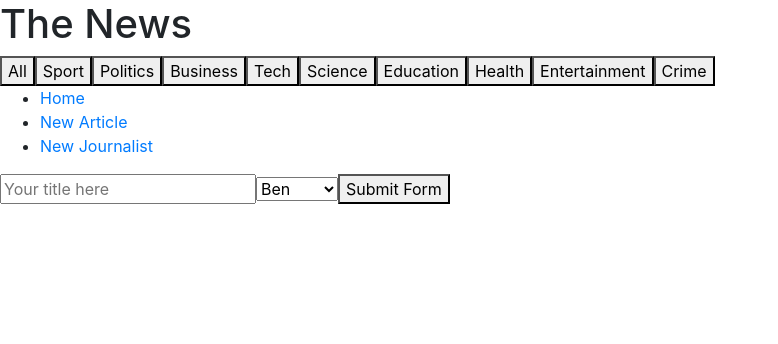
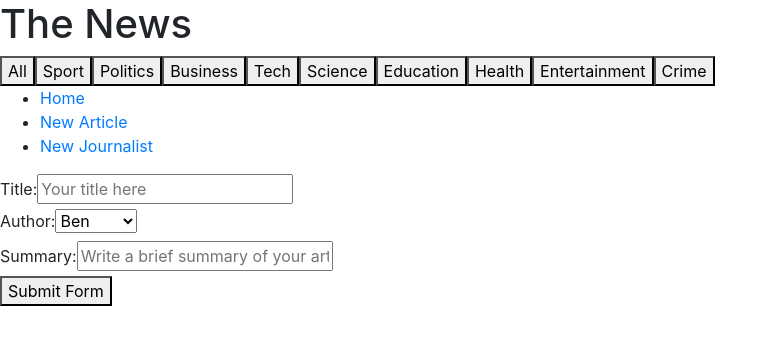
Before and after one commit to evebram/React_News_App, a React (Create React App) app: page /article in a window 1280 px wide. Shown: the top 344 px of the page, without its empty margins (0-778 px from the left). Built offline with nearby package versions, Linux system fonts and the light colour scheme; no server answers.

Commit message:
Added summary field

```diff
--- a/src/components/NewArticleForm.js
+++ b/src/components/NewArticleForm.js
@@ -1,5 +1,6 @@
 import React from 'react';
 import { Formik, FormikProps, Form, Field, ErrorMessage } from 'formik';
+import Yup from 'yup';
 
 export class NewArticleForm extends React.Component {
 
@@ -32,16 +33,20 @@ export class NewArticleForm extends React.Component {
           if(!values.title)
              errors.title = "A title is required";
 
-             //check if my values have errors
              return errors;
         }}
         onSubmit={this.handleSubmit}
         render={formProps => {
           return(
             <Form>
+              <div>
+               <label>Title: </label>
                <Field type="text" name="title" placeholder="Your title here"/>
                <ErrorMessage name="title" />
+              </div>
 
+              <div>
+                <label>Author: </label>
                 <Field component="select" name="journalist" placeholder="Choose an author">
                   <option value="Ben">Ben</option>
                   <option value="Eve">Eve</option>
@@ -49,6 +54,13 @@ export class NewArticleForm extends React.Component {
                   <option value="Graeme">Graeme</option>
                 </Field>
                 <ErrorMessage name="journalist" />
+              </div>
+
+              <div>
+               <label>Summary: </label>
+               <Field type="text" name="summary" placeholder="Write a brief summary of your article"/>
+               <ErrorMessage name="summary" />
+              </div>
 
                 <button
                   type="submit"
```
